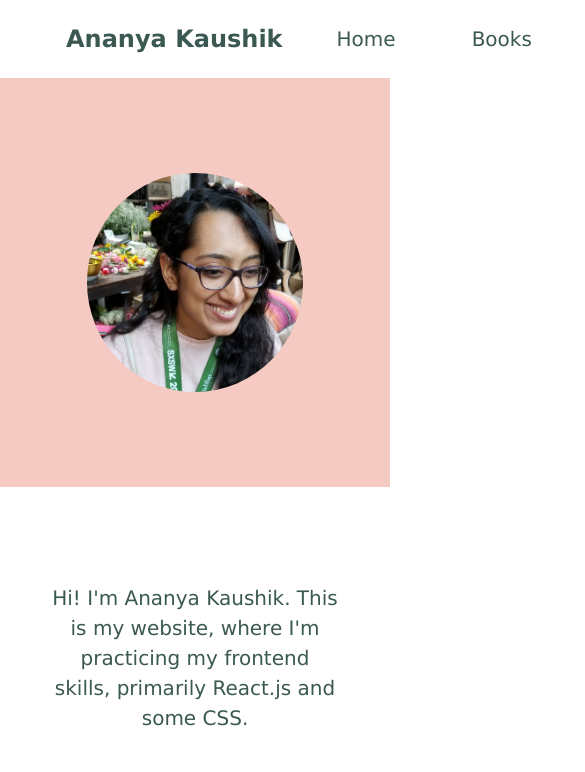
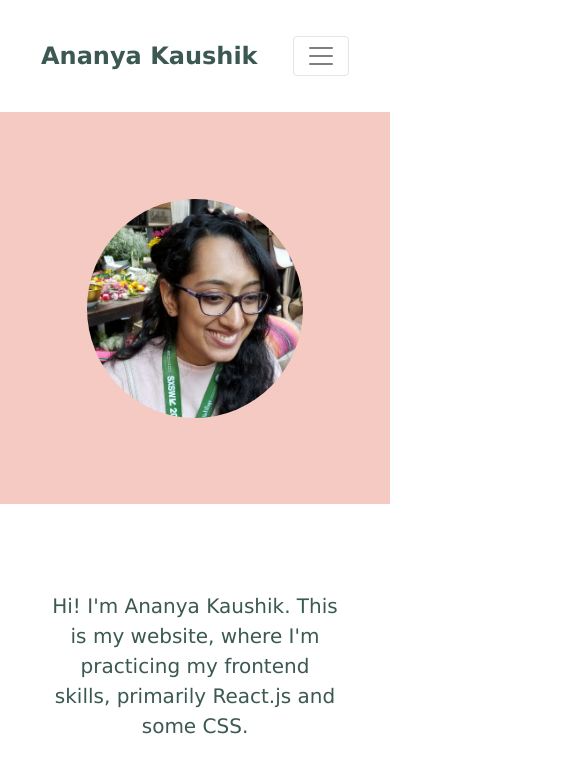
Before and after one commit to ananyakaushik/ananya-personal-website, a React (Create React App) app: page / in a window 390 px wide. Shown: the top 772 px of the page, 585 px wide, since content can reach past the window. Built offline with nearby package versions, Linux system fonts and the light colour scheme.

Commit message:
add responsive behavior to Navbar and Containers

```diff
--- a/src/components/Books/Book/Book.module.css
+++ b/src/components/Books/Book/Book.module.css
@@ -41,14 +41,14 @@
     background-image: linear-gradient(to right, rgba(0, 0, 0, 0), rgba(0, 0, 0, 0.5), rgba(0, 0, 0, 0));
 }
 
-/* Media Queries - Mobile size */
+/* Media Queries - Medium screen width */
 
-@media only screen and (max-width: 768px) {
+@media only screen and (max-width: 991px) {
 
     /* Style for each Column */
 
     .BookImg {
-        padding: 25% 15% 15%;
+        padding: 25% 20% 15%;
     }
 
     .BookDesc {
@@ -58,8 +58,8 @@
     /* List div styles */
 
     .ListDiv {
-        font-size: small;
-        line-height: 1.5rem;
+        font-size: 1.2rem;
+        line-height: 2rem;
     }
 
     .ListDiv > ul {
@@ -68,3 +68,15 @@
         padding: 0
     }
 }
+
+/* Media Queries - Small screen width */
+
+@media only screen and (max-width: 767px) {
+
+    /* List div styles */
+
+    .ListDiv {
+        font-size: 0.9rem;
+        line-height: 1.5rem;
+    }
+}
--- a/src/components/Books/Book/BookDesc.js
+++ b/src/components/Books/Book/BookDesc.js
@@ -5,7 +5,7 @@ import classes from './Book.module.css';
 // Component for the description adjacent to the book's image
 const BookDesc = (props) => {
     return(
-        <Col className={`${classes.BookDesc} ${props.float}`} lg={8} md={8} >
+        <Col className={`${classes.BookDesc} ${props.float}`} lg={8} >
             <div className={classes.ListDiv}>
                 {/* List of Book's attributes */}
                 <ul>
--- a/src/components/Books/Book/BookImage.js
+++ b/src/components/Books/Book/BookImage.js
@@ -5,7 +5,7 @@ import classes from './Book.module.css';
 // Component for the book's image
 const BookImage = (props) => {
     return(
-        <Col className={`${classes.BookImg} ${props.float}`} lg={4} md={4} >
+        <Col className={`${classes.BookImg} ${props.float}`} lg={4} >
             <img src={props.src} alt={props.title} />
         </Col>
     );
--- a/src/components/ContentSection/ContentSection.js
+++ b/src/components/ContentSection/ContentSection.js
@@ -19,12 +19,12 @@ class ContentSection extends Component {
                     <Row className="h-100" >
 
                         {/* 'Profile picture' of website */}
-                        <Col className={classes.imgDiv} lg={5} md={5} >
+                        <Col className={classes.imgDiv} lg={5} >
                             <img className={classes.profile} src={ananyaSXSW} alt="Ananya Kaushik" />
                         </Col>
 
                         {/* Intro text */}
-                        <Col className={classes.paraDiv} lg={7} md={7} >
+                        <Col className={classes.paraDiv} lg={7} >
                             <p className={classes.paraText}>
                                 Hi! I'm Ananya Kaushik. This is my website, where I'm practicing my frontend skills, primarily React.js and some CSS.
                             </p>
--- a/src/components/Navbar/Navbar.js
+++ b/src/components/Navbar/Navbar.js
@@ -7,13 +7,15 @@ import classes from './Navbar.module.css';
 class Navigation extends Component {
     render() {
         return(
-            <Navbar className={classes.Navbar} bg="white">
+            <Navbar className={classes.Navbar} bg="white" expand="lg">
                 <Navbar.Brand href="/" className={classes.NavbarBrand}>Ananya Kaushik</Navbar.Brand>
-                <Nav className="ml-auto">
-                    <Nav.Link href="/" className={classes.NavLink}>Home</Nav.Link>
-                    <Nav.Link href="/books" className={classes.NavLink}>Books</Nav.Link>
-                    <Nav.Link href="/about" className={classes.NavLink}>About</Nav.Link>
-                </Nav>
+                <Navbar.Toggle aria-controls="basic-navbar-nav" className={classes.Toggle} />
+                <Navbar.Collapse id="basic-navbar-nav" >
+                    <Nav className="ml-auto">
+                        <Nav.Link href="/books" className={classes.NavLink}>Books</Nav.Link>
+                        <Nav.Link href="/about" className={classes.NavLink}>About</Nav.Link>
+                    </Nav>
+                </Navbar.Collapse>
             </Navbar>
         )
     }
--- a/src/components/Navbar/Navbar.module.css
+++ b/src/components/Navbar/Navbar.module.css
@@ -1,5 +1,5 @@
 .Navbar {
-    margin: 0 50px;
+    margin: 0 0 0 50px;
 }
 
 .NavbarBrand {
@@ -12,6 +12,18 @@
 .NavLink {
     color: #3b5952!important;
     width: 60%;
-    text-align: right;
     margin: 8px 30px;
 }
+
+/* Media Queries - Medium screen width */
+
+@media only screen and (max-width: 991px) {
+    .NavLink {
+        margin: 15px auto 15px 0;
+        text-align: left;
+    }
+
+    .Navbar {
+        margin: 25px;
+    }
+}
```
